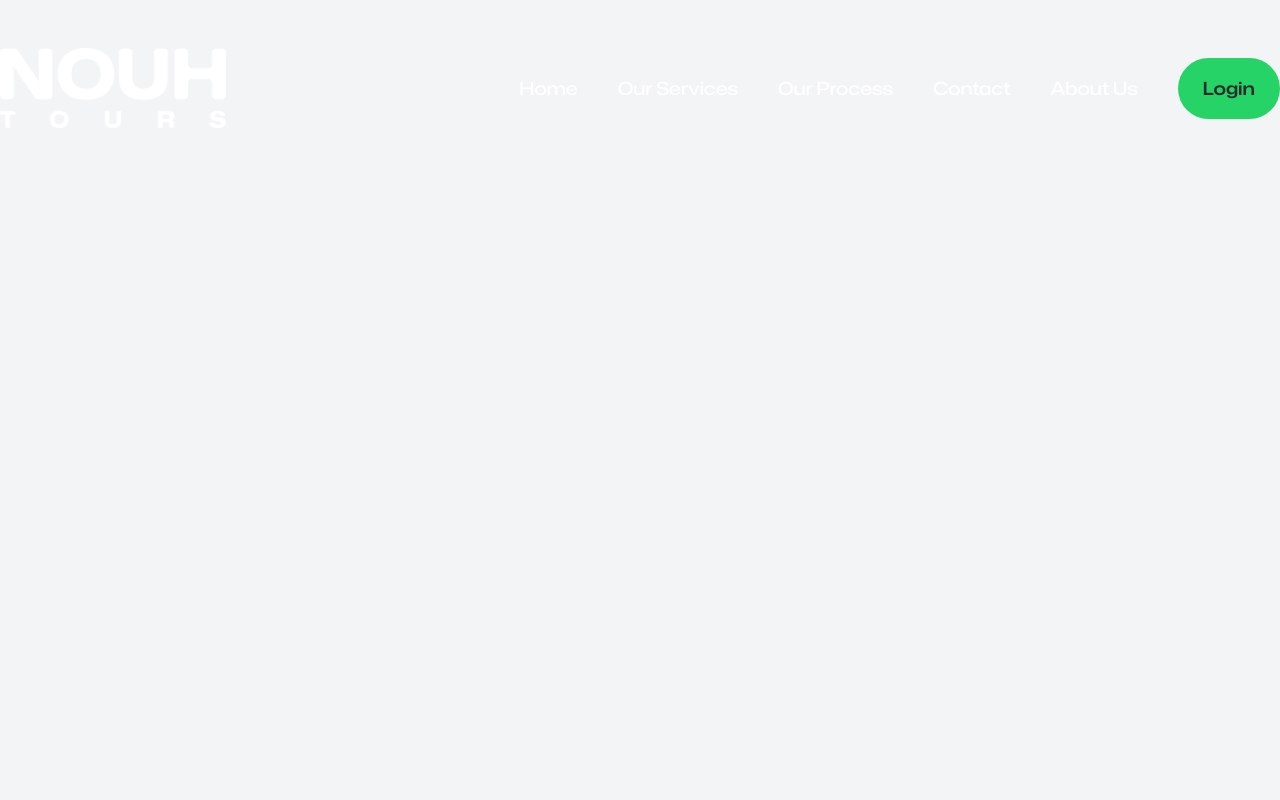
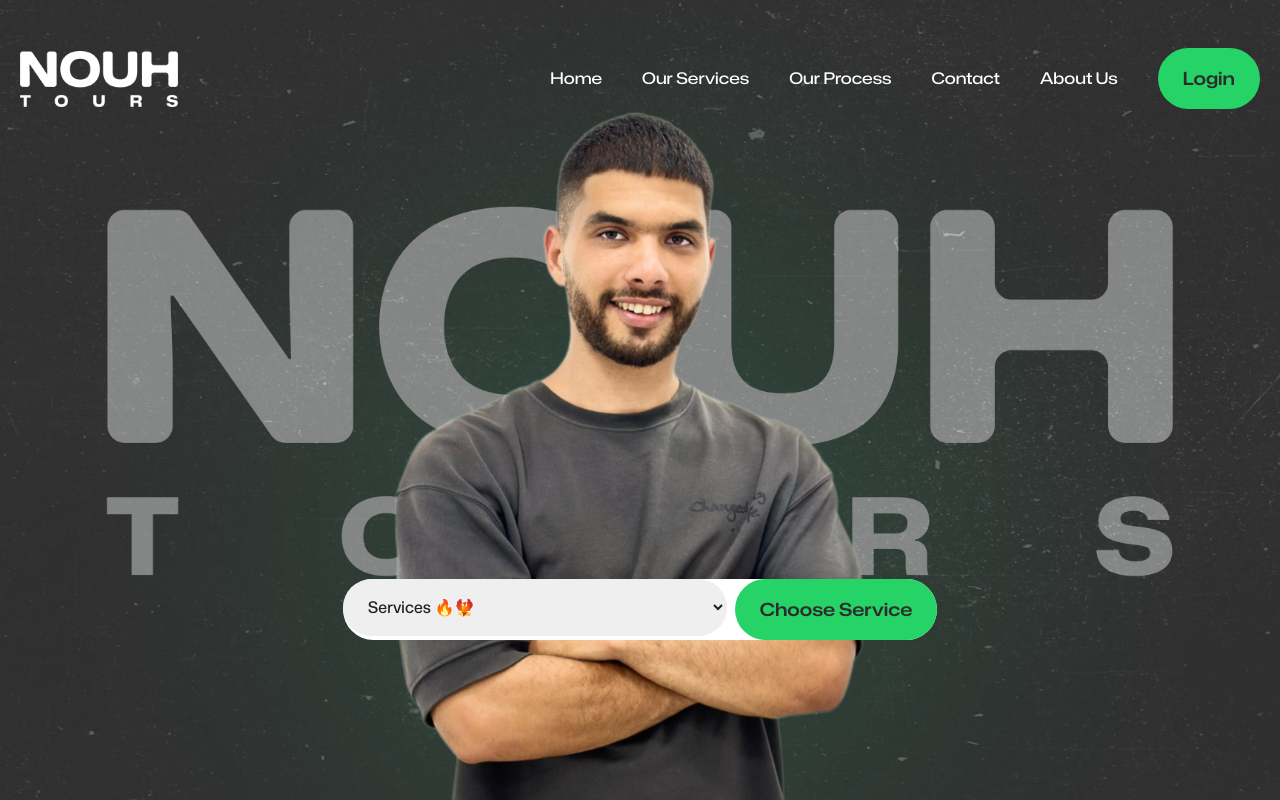
Before and after one commit to mimi-uxui-dev/nouh-tours, a Next.js app: page / in a window 1280 px wide. Shown: the top 800 px of the page. Built offline with nearby package versions, Linux system fonts and the light colour scheme; no server answers.

Commit message:
hero section update

```diff
--- a/app/globals.css
+++ b/app/globals.css
@@ -32,8 +32,12 @@ a {
   font-weight: 500;
 }
 
-nav * {
+nav *,
+text-18,
+select,
+option {
   font-size: 18px;
+  outline: none;
 }
 
 a:hover {
@@ -175,10 +179,16 @@ h1 {
 }
 
 .hero-section {
-  background-image: url("./images/hero-bg.jpg");
+  background-image: url("./images/hero-bg0.png");
   width: 100%;
   height: 100vh;
+  position: relative;
+  top: 0;
+  left: 0;
   z-index: 0;
+  background-position: center center;
+  background-repeat: no-repeat;
+  background-size: cover;
 }
 
 .nav {
@@ -192,3 +202,22 @@ h1 {
   max-width: 1440px;
   background-color: #1daa61;
 }
+
+.nouh {
+  position: absolute;
+  bottom: 0;
+  left: 50%;
+  transform: translateX(-50%);
+  max-width: 800px;
+  height: auto;
+  width: 100%;
+}
+
+@media (min-width: 1024px) {
+  nav *,
+  text-18,
+  select,
+  option {
+    font-size: 16px;
+  }
+}
--- a/components/Nav.js
+++ b/components/Nav.js
@@ -9,13 +9,13 @@ function Nav() {
   // console.log("data -> ", data, " Status -> ", status);
 
   return (
-    <div className="flex justify-center items-center h-screen bg-gray-100 ">
-      <nav className="text-white max-w-screen-2xl nav flex justify-between items-center w-full  lg:px-0 px-5">
+    <div className="flex justify-center items-center">
+      <nav className="text-white max-w-screen-2xl nav flex justify-between items-center w-full  2xl:px-0 px-5">
         <Link href={"/"}>
           <Image
             src={logo}
             alt="nouh tours logo"
-            className="h-10 w-full lg:h-20"
+            className="h-10 w-full lg:h-14 "
           />
         </Link>
 
--- a/components/sections/Hero.js
+++ b/components/sections/Hero.js
@@ -1,7 +1,32 @@
+import Image from "next/image";
 import React from "react";
+import nouh from "@/app/images/nouh.png";
+import Link from "next/link";
 
 function Hero() {
-  return <div className="hero-section"></div>;
+  return (
+    <div className="hero-section ">
+      {/* <Image src={nouh} alt="nouh" className="nouh" /> */}
+      <div className="flex justify-center w-full">
+        <div className="sm:bg-white bg-transparent sm:rounded-full rounded-lg rounded-b-3xl flex flex-col sm:flex-row justify-center self-center w-fit h-fit gap-2 absolute bottom-40 ">
+          <select
+            className="border-transparent min-w-96 text-18"
+            onChange={""}
+            value=""
+          >
+            <option name="">Services 🔥🐦‍🔥</option>
+            <option name="">BAC en cours</option>
+            <option name="">Bachelier et L1</option>
+            <option name="">L2, L3, M1 et M2</option>
+            <option name="">L2, L3, M1 et M2</option>
+          </select>
+          <Link className="btn" href={"/services"}>
+            Choose Service
+          </Link>
+        </div>
+      </div>
+    </div>
+  );
 }
 
 export default Hero;
```
Also changed, not shown: app/images/Nouh.png (added), app/images/hero-bg0.png (added).
